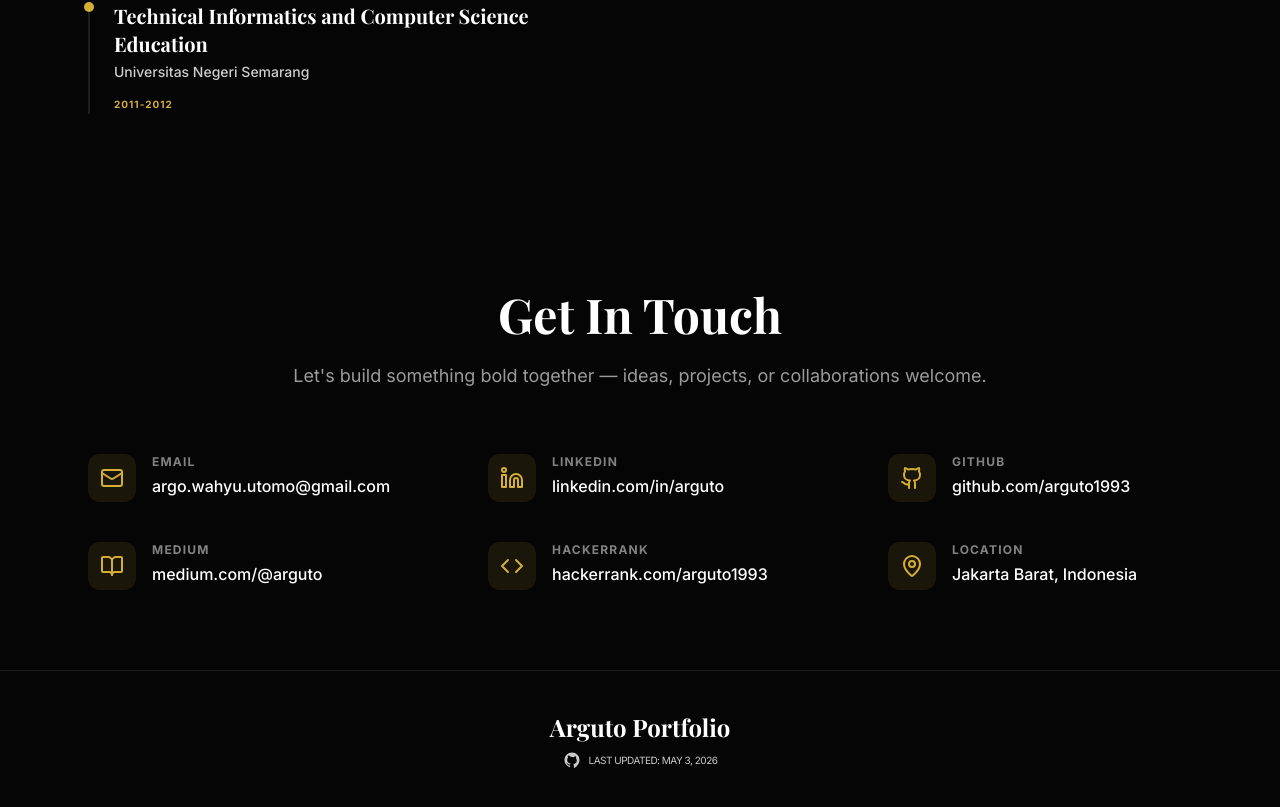
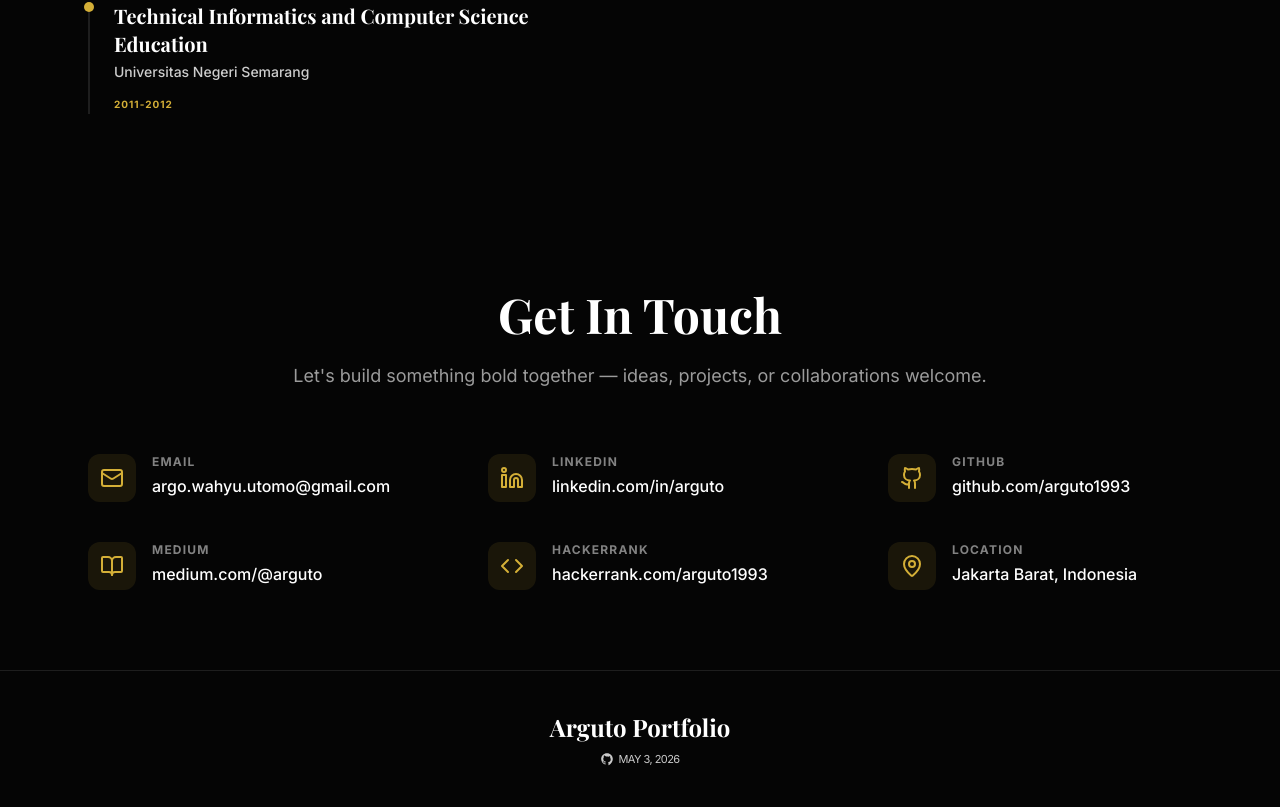
Before and after one commit to arguto1993/arguto1993.github.io, a React (Vite) app: page / in a window 1280 px wide. Shown: the part 7534-8341 px from the top of the page. Built offline with nearby package versions, Linux system fonts and the light colour scheme; a web font is replaced by a local one.

Commit message:
redesign footer

```diff
--- a/src/components/Footer.tsx
+++ b/src/components/Footer.tsx
@@ -1,5 +1,18 @@
 import React from 'react';
 import { useSiteData } from '../SiteDataContext';
+
+const GitHubMark: React.FC = () => (
+  <svg
+    width="14"
+    height="14"
+    viewBox="0 0 24 24"
+    fill="currentColor"
+    aria-hidden="true"
+    className="inline-block align-middle"
+  >
+    <path d="M12 2C6.477 2 2 6.484 2 12.021c0 4.428 2.865 8.186 6.839 9.504.5.092.682-.217.682-.483 0-.237-.009-.868-.014-1.703-2.782.605-3.37-1.342-3.37-1.342-.454-1.154-1.11-1.461-1.11-1.461-.908-.62.069-.608.069-.608 1.004.07 1.532 1.032 1.532 1.032.892 1.53 2.341 1.089 2.91.833.091-.647.35-1.089.636-1.34-2.22-.253-4.555-1.113-4.555-4.951 0-1.093.39-1.987 1.029-2.686-.103-.254-.447-1.274.098-2.656 0 0 .84-.27 2.75 1.025A9.564 9.564 0 0 1 12 7.844c.85.004 1.705.115 2.504.337 1.909-1.295 2.747-1.025 2.747-1.025.547 1.382.203 2.402.1 2.656.64.699 1.028 1.593 1.028 2.686 0 3.847-2.338 4.695-4.566 4.944.36.31.68.921.68 1.857 0 1.34-.012 2.422-.012 2.752 0 .268.18.579.688.481C19.138 20.203 22 16.447 22 12.021 22 6.484 17.523 2 12 2z" />
+  </svg>
+);
 
 export const Footer: React.FC = () => {
   const { hero, brand } = useSiteData();
@@ -10,7 +23,7 @@ export const Footer: React.FC = () => {
         <h2 className="text-2xl font-serif font-bold">
           {brand.nickname} Portfolio
         </h2>
-        <div className="flex items-center gap-2 text-[10px] opacity-79 uppercase tracking-tighter justify-center">
+        <div className="flex items-center gap-1 text-[11px] opacity-79 uppercase tracking-tighter justify-center">
           <a
             href={brand.repository}
             target="_blank"
@@ -19,12 +32,10 @@ export const Footer: React.FC = () => {
             className="hover:opacity-70 transition"
             style={{ display: 'inline-flex', alignItems: 'center' }}
           >
-            <svg width="18" height="18" viewBox="0 0 24 24" fill="currentColor" aria-hidden="true" className="inline-block align-middle">
-              <path d="M12 2C6.477 2 2 6.484 2 12.021c0 4.428 2.865 8.186 6.839 9.504.5.092.682-.217.682-.483 0-.237-.009-.868-.014-1.703-2.782.605-3.37-1.342-3.37-1.342-.454-1.154-1.11-1.461-1.11-1.461-.908-.62.069-.608.069-.608 1.004.07 1.532 1.032 1.532 1.032.892 1.53 2.341 1.089 2.91.833.091-.647.35-1.089.636-1.34-2.22-.253-4.555-1.113-4.555-4.951 0-1.093.39-1.987 1.029-2.686-.103-.254-.447-1.274.098-2.656 0 0 .84-.27 2.75 1.025A9.564 9.564 0 0 1 12 7.844c.85.004 1.705.115 2.504.337 1.909-1.295 2.747-1.025 2.747-1.025.547 1.382.203 2.402.1 2.656.64.699 1.028 1.593 1.028 2.686 0 3.847-2.338 4.695-4.566 4.944.36.31.68.921.68 1.857 0 1.34-.012 2.422-.012 2.752 0 .268.18.579.688.481C19.138 20.203 22 16.447 22 12.021 22 6.484 17.523 2 12 2z" />
-            </svg>
+            <GitHubMark />
           </a>
           <span>
-            Last Updated: {brand.lastUpdated}
+            {brand.lastUpdated}
           </span>
         </div>
       </div>
```
